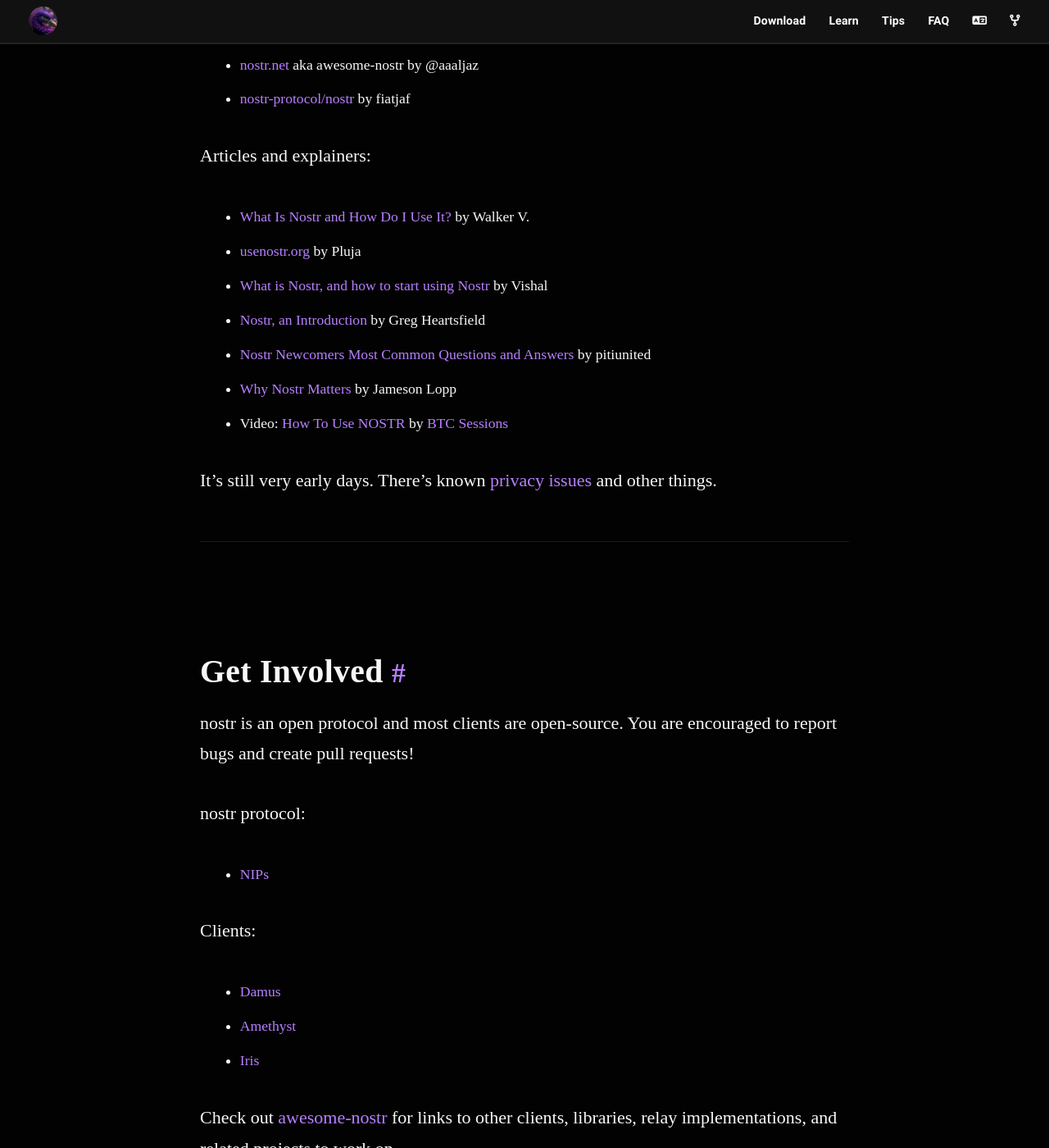
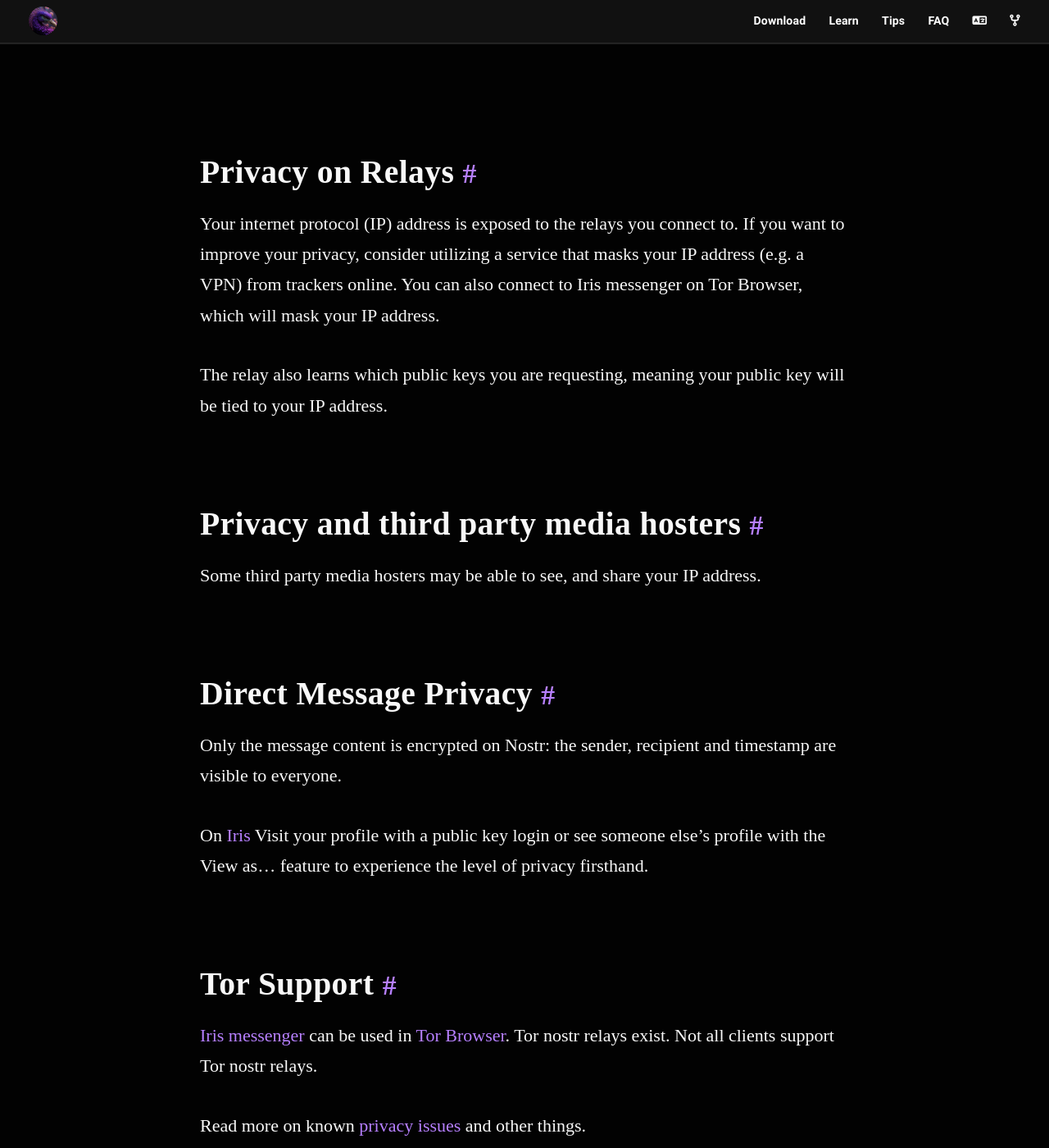
Before and after one commit to nostr-resources/nostr-resources.github.io, a Jekyll site: the page built from index.md, in a window 1280 px wide and 1400 px high, scrolled down 12970 px. Shown: the whole window at 82% size. Built offline with Jekyll 4.4.1, drawn with Linux system fonts in a browser that asks for light colours; some web fonts are replaced; some of the changed text lies outside the part shown.

Commit message:
Update index.md
-added note than clients may not verify signatures for incoming events
-added privacy section
-added other miscellaneous add-ons & updates

```diff
--- a/index.md
+++ b/index.md
@@ -76,7 +76,7 @@ Not happy with the client choice above? Pick one of the [many other clients](#cl
 nostr's design is very basic:
 
 - There are two components: **clients** and **relays**. Each user runs a client. Anyone can run a relay.
-- Every user is identified by a public key. Every post is signed. Every client validates these signatures.
+- Every user is identified by a public key. Every post is signed. Every client *should* validate these signatures (in practice some clients do not choose to validate signatures).
 - Clients fetch data from relays of their choice and publish data to other relays of their choice. A relay doesn't talk to another relay, only directly to users.
 
 To use nostr, you need a [key](#keys) and a [client](#clients).
@@ -205,6 +205,8 @@ message, but the `&pf=1` limits the twitter search to only people you follow.
 
 ### Posting images
 
+[Damus](https://damus.io) supports image uploads from posts creation or reply creation view.
+
 Most clients will display image URLs as images, so you can just upload any image
 to image sharing sites and post the URL like this:
 
@@ -255,7 +257,8 @@ notes.
 
 To receive zaps you need a lightning wallet that supports
 [NIP-57](https://github.com/nostr-protocol/nips/blob/master/57.md).
-Three popular custodial solutions are
+The most popular zappable lightning wallet is [Wallet of Satoshi]([url](https://www.walletofsatoshi.com)).
+Three other popular custodial solutions are
 [Stacker News](https://stacker.news),
 [Lightning Tip Bot](https://ln.tips),
 and [Alby](https://getalby.com/).
@@ -330,6 +334,7 @@ You can also create an RSS feed with posts matching some keywords at [rss.nostr.
 
 - [nostrovia](https://nostrovia.org/) - weekly nostr news roundup
 - [La Cosa Nostr](https://cast.bitcoiner.social/@lacosanostr/about) - interviews with relay operators and builders
+- [Nostr Talks]([url](https://www.curiousdk.com/podcast)) - pod with Max of Hivemend and CuriousDK
 
 Episodes:
 
@@ -346,6 +351,26 @@ Episodes:
 
 ---
 
+# Privacy on Relays
+Your internet protocol (IP) address is exposed to the relays you connect to. If you want to improve your privacy, consider utilizing a service that masks your IP address (e.g. a VPN) from trackers online. You can also connect to Iris messenger on Tor Browser, which will mask your IP address.
+
+The relay also learns which public keys you are requesting, meaning your public key will be tied to your IP address.
+
+# Privacy and third party media hosters
+Some third party media hosters may be able to see, and share your IP address.
+
+# Direct Message Privacy
+Only the message content is encrypted on Nostr: the sender, recipient and timestamp are visible to everyone.
+
+On [Iris](https://iris.to/) Visit your profile with a public key login or see someone else's profile with the View as... feature to experience the level of privacy firsthand.
+
+# Tor Support
+[Iris messenger](https://iris.to) can be used in [Tor Browser](https://www.torproject.org/download/).
+Tor nostr relays exist. Not all clients support Tor nostr relays.
+
+Read more on  known [privacy issues](https://consentonchain.github.io/blog/posts/nostr-privacy/) and other things.
+
+---
 ## More info
 
 - [nostr.how](https://nostr.how/) by [Jeff Gardner](https://nostr.guru/p/npub1zuuajd7u3sx8xu92yav9jwxpr839cs0kc3q6t56vd5u9q033xmhsk6c2uc)
@@ -363,7 +388,6 @@ Articles and explainers:
 - Video: [How To Use NOSTR](https://youtu.be/qn-Zp491t4Y) by [BTC Sessions](nostr:npub1rxysxnjkhrmqd3ey73dp9n5y5yvyzcs64acc9g0k2epcpwwyya4spvhnp8)
 
 It's still very early days.
-There's known [privacy issues](https://consentonchain.github.io/blog/posts/nostr-privacy/) and other things.
 
 ---
 
```
Also changed, not shown: other parts of index.md (+1 -0 lines).
